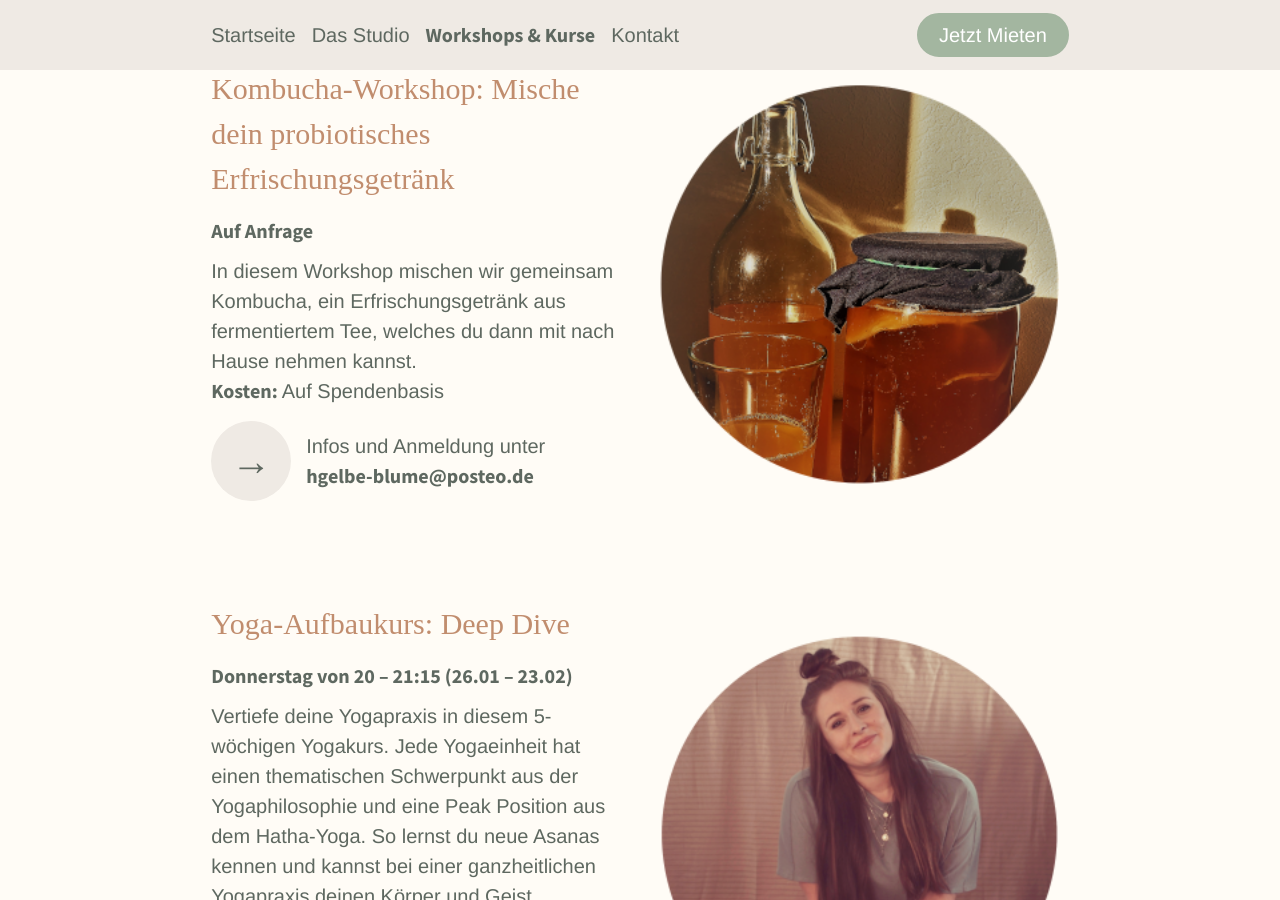
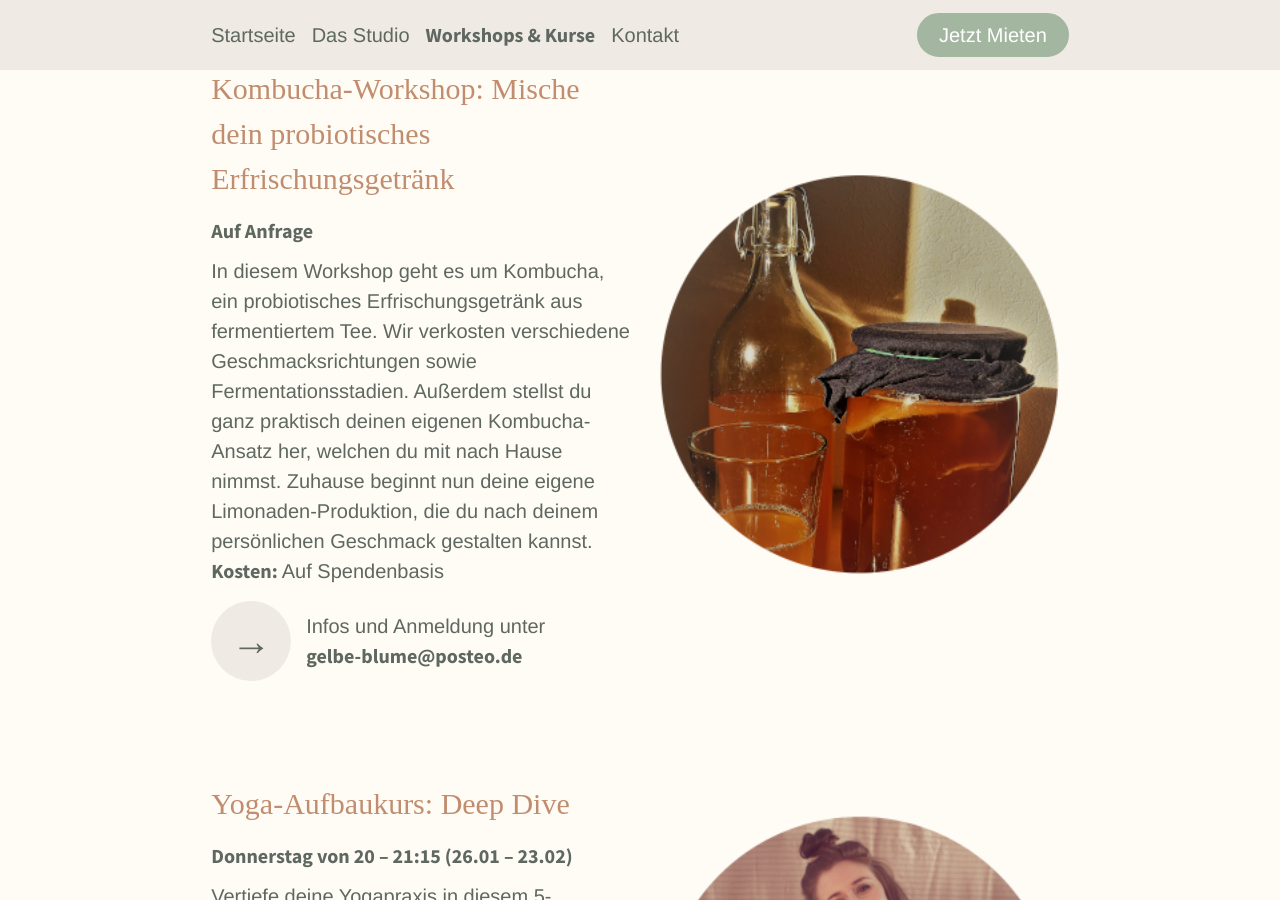
Before and after one commit to sonjafeitsch/meine-nische-website, a Jekyll site: the page built from kurse.html, in a window 1280 px wide and 900 px high, scrolled down 2358 px. Built offline with Jekyll 4.4.1, drawn with Linux system fonts in a browser that asks for light colours; some web fonts are replaced.

Commit message:
Update events

```diff
--- a/kontakt.html
+++ b/kontakt.html
@@ -110,7 +110,7 @@ permalink: kontakt
     Rechnung enthält deinen Namen, deine Anschrift und ggf. deine
     E-Mail-Adresse, sowie den Betrag und die Umstände der vereinbarten
     Vermietung. Wie weiter oben beschrieben, senden wir diese Rechung über
-    Zammad, und sie bleibt etwa ein Jahr in Zammad gespeichert. Darüber hinaus
+    Zammad, und sie bleibt zehn Jahre in Zammad gespeichert. Darüber hinaus
     archivieren wir die Rechnung auf einem lokalen, nicht über das Internet
     erreichbaren Speicher-Medium. Dieses Archiv bezahlter Rechnungen benötigen
     wir aus steuerrechtlichen Gründen. Wir die Rechnungen für zehn Jahre nach
--- a/kurse.html
+++ b/kurse.html
@@ -30,11 +30,13 @@ events:
     address: hallo@meine-nische.de
   - name: "Kombucha-Workshop: Mische dein probiotisches Erfrischungsgetränk"
     time: Auf Anfrage
-    description: "In diesem Workshop mischen wir gemeinsam Kombucha, ein Erfrischungsgetränk aus fermentiertem Tee, welches
-    du dann mit nach Hause nehmen kannst."
+    description: "In diesem Workshop geht es um Kombucha, ein probiotisches Erfrischungsgetränk aus fermentiertem Tee.
+    Wir verkosten verschiedene Geschmacksrichtungen sowie Fermentationsstadien.
+    Außerdem stellst du ganz praktisch deinen eigenen Kombucha-Ansatz her, welchen du mit nach Hause nimmst.
+    Zuhause beginnt nun deine eigene Limonaden-Produktion, die du nach deinem persönlichen Geschmack gestalten kannst."
     image: kombucha.png
     costs: Auf Spendenbasis
-    address: hgelbe-blume@posteo.de
+    address: gelbe-blume@posteo.de
   - name: "Yoga-Aufbaukurs: Deep Dive"
     image: katrin.png
     time: Donnerstag von 20 – 21:15 (26.01 – 23.02)
```
